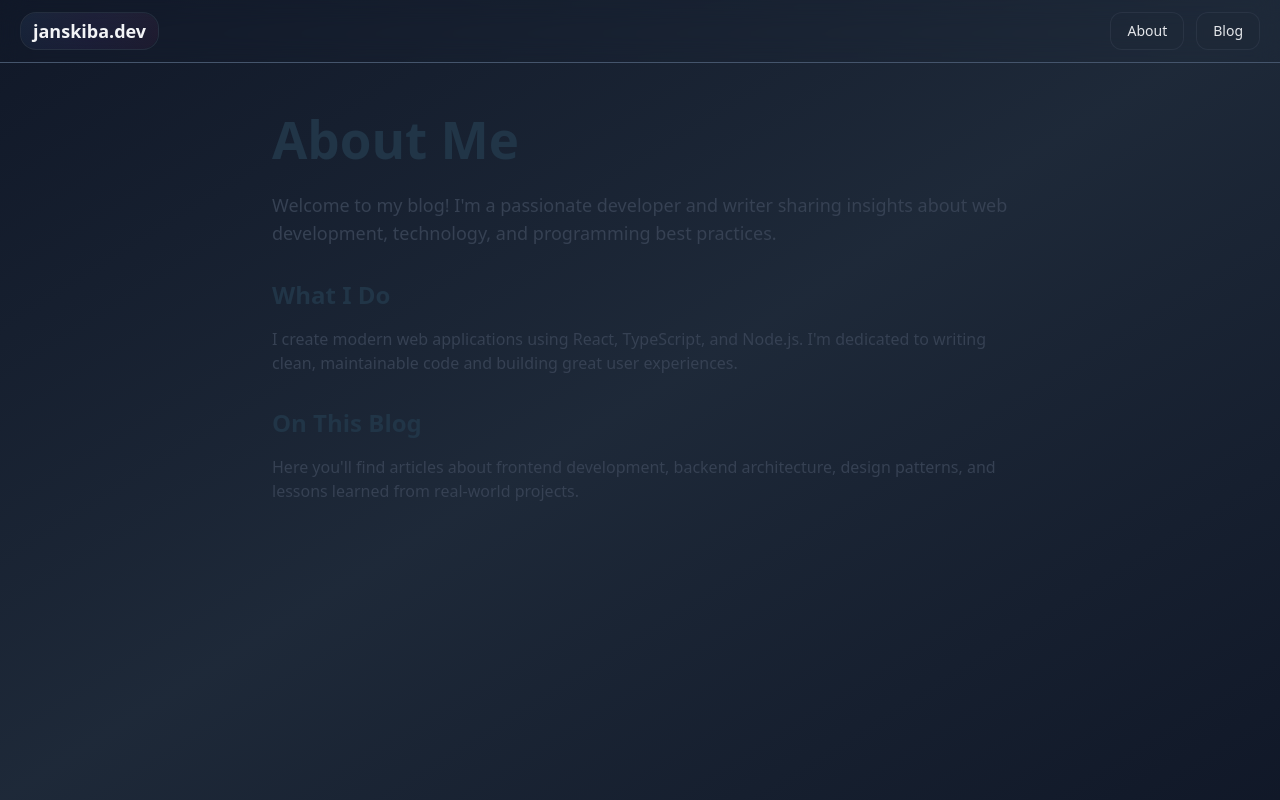
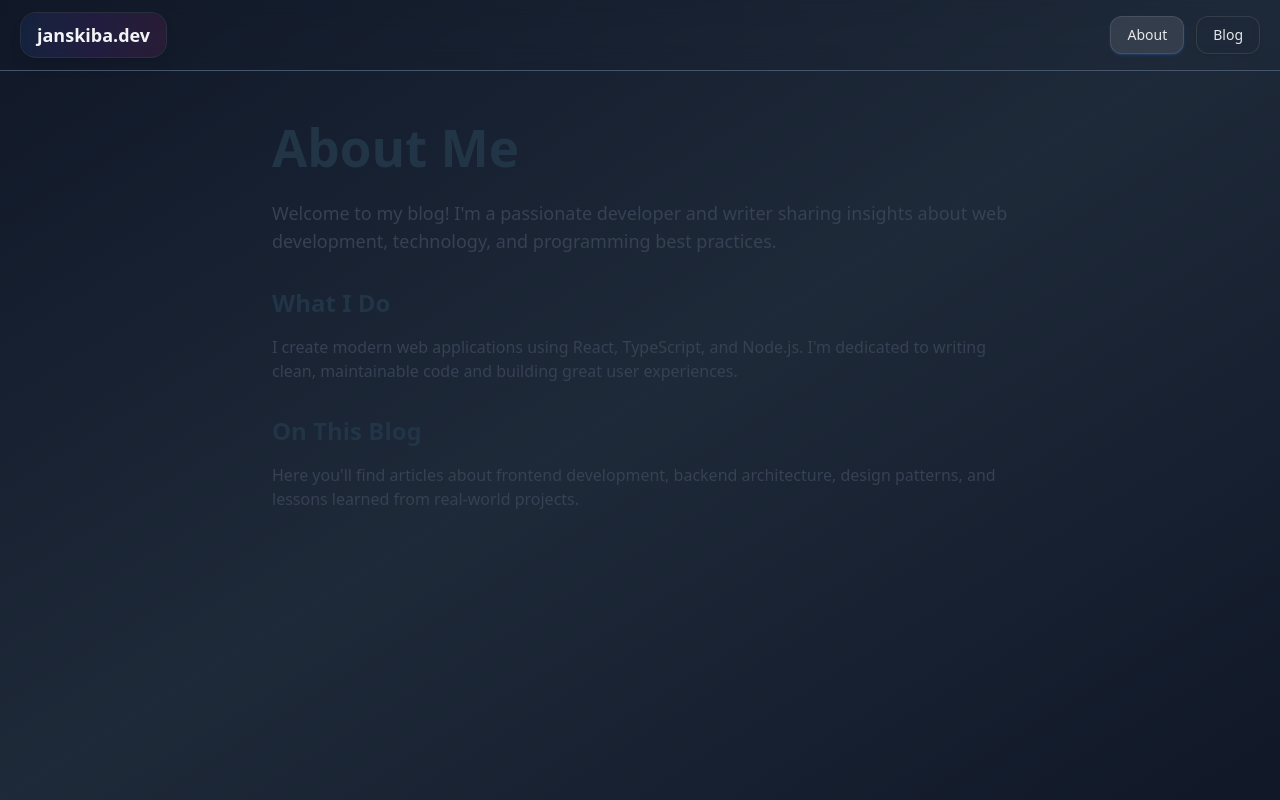
Before and after one commit to janskiba/blog, a React (Vite) app in the folder frontend/: page /about in a window 1280 px wide. Built offline with nearby package versions, Linux system fonts and the light colour scheme.

Commit message:
fix: improve styling and layout in Menu component for better visual consistency

```diff
--- a/frontend/src/components/Menu.tsx
+++ b/frontend/src/components/Menu.tsx
@@ -10,8 +10,8 @@ export function Menu() {
 
     return (
         <div className="flex items-center justify-between px-5 py-3 ">
-            <div className="inline-flex items-center rounded-2xl border border-gray-700/50 bg-linear-to-br from-gray-800/50 to-gray-900/50 px-3 py-1 backdrop-blur-sm">
-                <span className="pointer-events-none absolute inset-0 rounded-2xl bg-linear-to-r from-blue-500/5 via-purple-500/5 to-pink-500/5 transition-all duration-300" />
+            <div className="inline-flex items-center rounded-2xl border border-white/10 bg-gray-900/20 px-4 py-2 backdrop-blur-md shadow-lg">
+                <span className="pointer-events-none absolute inset-0 rounded-2xl bg-linear-to-r from-blue-500/10 via-purple-500/10 to-pink-500/10 transition-all duration-300" />
                 <span className="relative pointer-events-none text-lg font-bold text-gray-100">
                     janskiba.dev
                 </span>
@@ -27,12 +27,12 @@ export function Menu() {
                                 end
                                 className={({ isActive, isPending }) =>
                                     [
-                                        "inline-flex items-center rounded-xl px-4 py-2 text-sm font-medium",
-                                        "bg-gray-800/40 backdrop-blur-sm border border-gray-700/50",
-                                        "text-gray-200! visited:text-gray-200 transition-all duration-200",
-                                        "hover:bg-gray-800/70 hover:border-blue-500/50 hover:text-blue-200 visited:hover:text-blue-200",
+                                        "inline-flex items-center rounded-xl px-4 py-2 text-sm font-medium transition-all duration-100",
+                                        "bg-gray-800/30 backdrop-blur-md border border-white/10 shadow-sm",
+                                        "text-gray-200! visited:text-gray-200",
+                                        " hover:border-blue-500/30 hover:text-blue-200 visited:hover:text-blue-200 hover:shadow-blue-500/20 hover:shadow-md",
                                         "focus:outline-none focus:ring-2 focus:ring-blue-500/50",
-                                        isActive ? "bg-blue-500/10 border-blue-500/60 text-blue-200 visited:text-blue-200" : "",
+                                        isActive ? "bg-white/10 border-blue-500/50 text-blue-100 visited:text-blue-100 shadow-blue-500/20" : "",
                                         isPending ? "opacity-70" : "",
                                     ].join(" ")
                                 }
```
